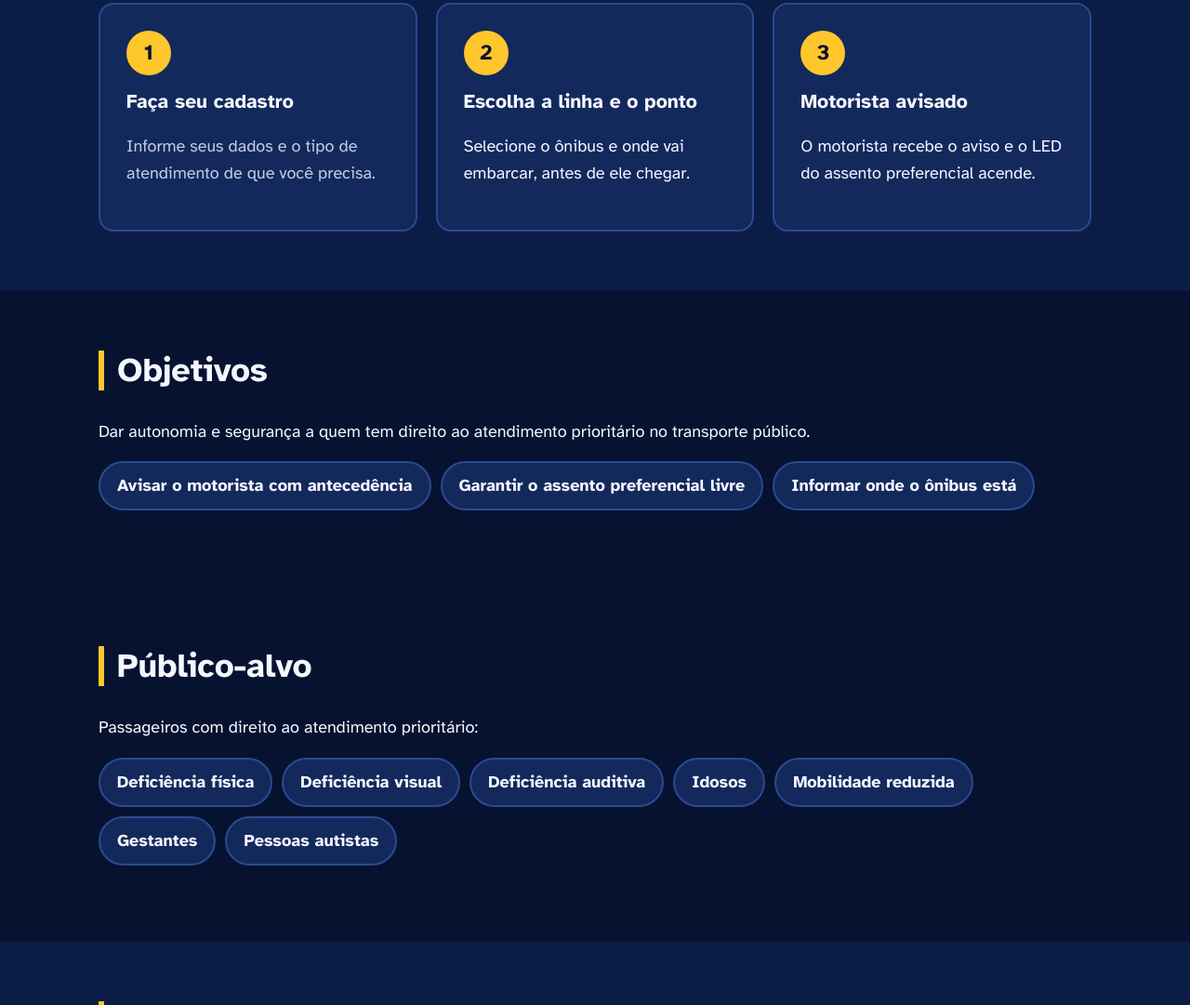
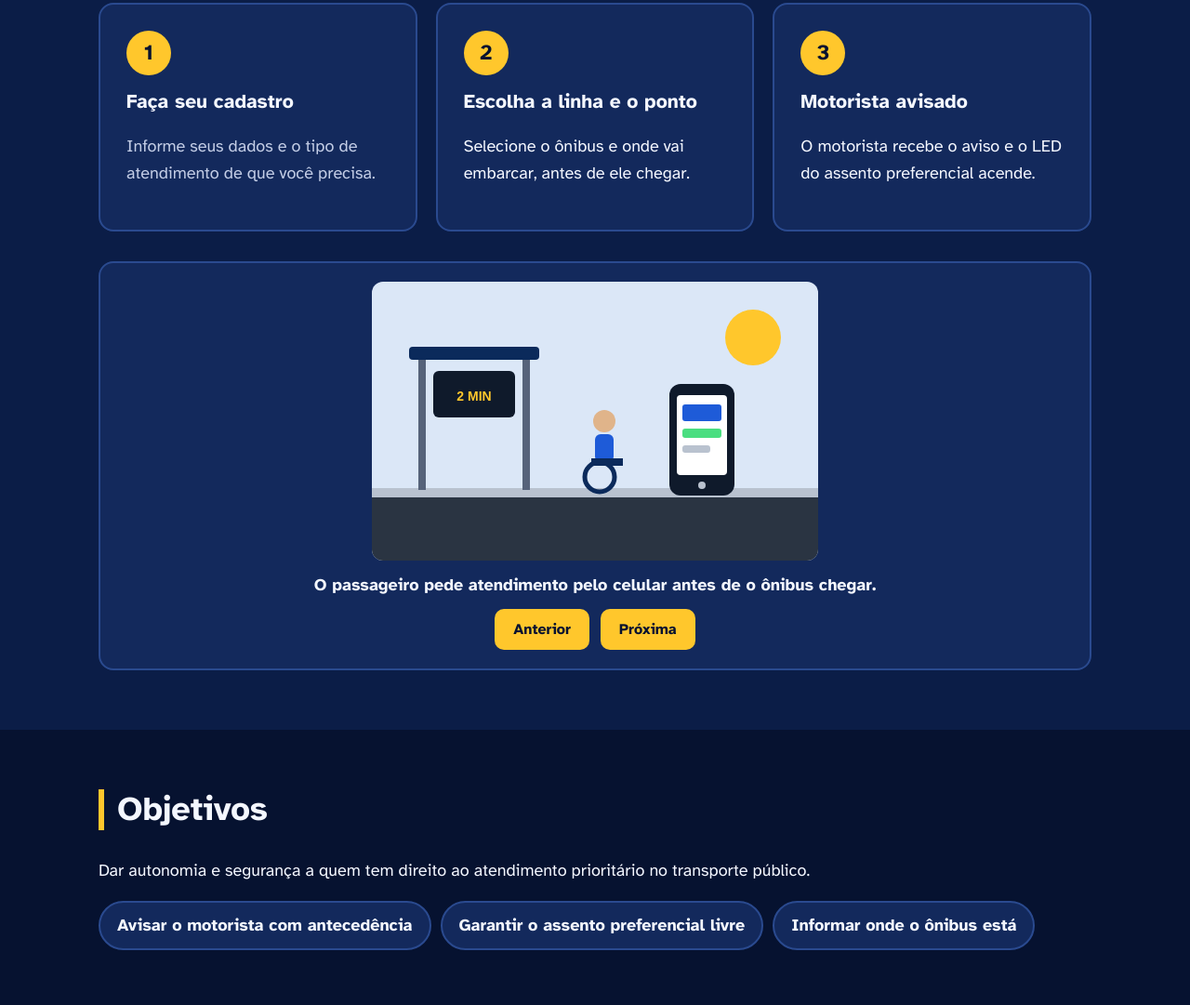
Before and after one commit to gustavomsz/GS1semestre, a plain HTML site: page index.html in a window 1280 px wide. Shown: the part 1203-2284 px from the top of the page at 93% size. Drawn offline with Linux system fonts and the light colour scheme.

Commit message:
feat: add basic slideshow with 3 images

```diff
--- a/index.html
+++ b/index.html
@@ -101,6 +101,16 @@
                         <p>O motorista recebe o aviso e o LED do assento preferencial acende.</p>
                     </li>
                 </ol>
+                <div class="slideshow">
+                    <img id="foto" src="src/assets/img/slide1.svg"
+                        alt="O passageiro pede atendimento pelo celular antes de o ônibus chegar.">
+                    <span id="legenda" class="legenda" aria-live="polite">O passageiro pede atendimento pelo
+                        celular antes de o ônibus chegar.</span>
+                    <div class="botoes">
+                        <button type="button" onclick="voltarFoto()">Anterior</button>
+                        <button type="button" onclick="proximaFoto()">Próxima</button>
+                    </div>
+                </div>
             </div>
         </section>
         <section class="section" id="goals">
@@ -204,6 +214,7 @@
     <script src="src/js/prioriza.js"></script>
     <script src="src/js/interface.js"></script>
     <script src="src/js/accessibility.js"></script>
+    <script src="src/js/slideshow.js"></script>
     <script src="https://vlibras.gov.br/app/vlibras-plugin.js"></script>
 </body>
 
--- /dev/null
+++ b/src/js/slideshow.js
@@ -0,0 +1,35 @@
+let fotos = [
+  "src/assets/img/slide1.svg",
+  "src/assets/img/slide2.svg",
+  "src/assets/img/slide3.svg"
+];
+
+let textos = [
+  "O passageiro pede atendimento pelo celular antes de o ônibus chegar.",
+  "O motorista recebe o aviso de quem vai embarcar.",
+  "O LED do assento preferencial acende para os outros passageiros."
+];
+
+let numero = 0;
+
+function mostrarFoto() {
+  document.getElementById("foto").src = fotos[numero];
+  document.getElementById("foto").alt = textos[numero];
+  document.getElementById("legenda").innerText = textos[numero];
+}
+
+function proximaFoto() {
+  numero = numero + 1;
+  if (numero == fotos.length) {
+    numero = 0;
+  }
+  mostrarFoto();
+}
+
+function voltarFoto() {
+  numero = numero - 1;
+  if (numero < 0) {
+    numero = fotos.length - 1;
+  }
+  mostrarFoto();
+}
--- a/src/style/main.css
+++ b/src/style/main.css
@@ -769,6 +769,56 @@ body.contrast,
     color: var(--cor-branco);
 }
 
+.slideshow {
+    display: flex;
+    flex-direction: column;
+    align-items: center;
+    gap: 12px;
+    margin-top: 32px;
+    padding: 20px;
+    background-color: var(--cor-card);
+    border: 2px solid var(--cor-borda);
+    border-radius: 16px;
+}
+
+.slideshow img {
+    width: 100%;
+    max-width: 480px;
+    border-radius: 12px;
+}
+
+.legenda {
+    font-weight: bold;
+    text-align: center;
+}
+
+.botoes {
+    display: flex;
+    gap: 12px;
+}
+
+.botoes button {
+    padding: 12px 20px;
+    font-family: inherit;
+    font-size: 16px;
+    font-weight: bold;
+    color: var(--cor-fundo);
+    background-color: var(--cor-destaque);
+    border: none;
+    border-radius: 10px;
+    cursor: pointer;
+}
+
+.contrast .slideshow {
+    background-color: var(--cor-preto);
+    border-color: var(--cor-branco);
+}
+
+.contrast .botoes button {
+    color: var(--cor-preto);
+    background-color: var(--cor-contraste);
+}
+
 @media (max-width: 768px) {
     .header nav {
         width: 100%;
```
Also changed, not shown: src/assets/img/slide1.svg (added), src/assets/img/slide2.svg (added), src/assets/img/slide3.svg (added).
